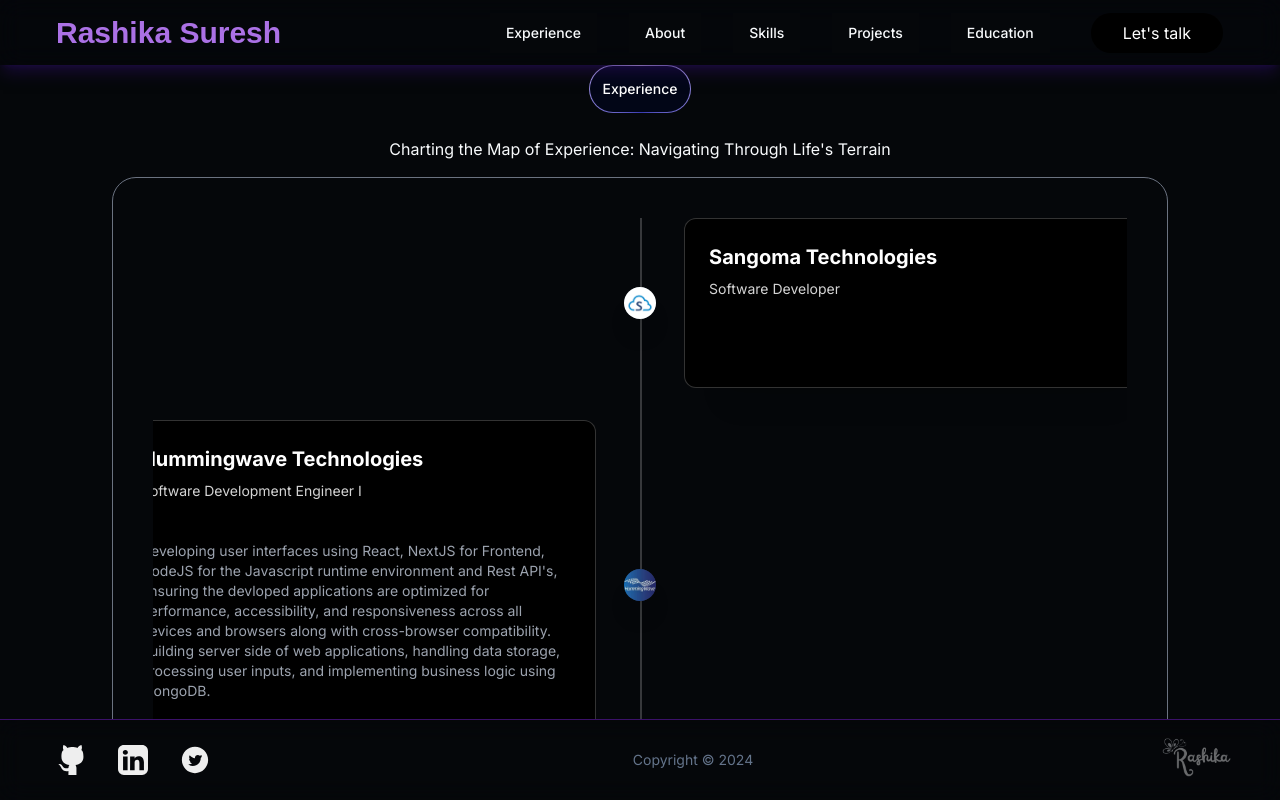
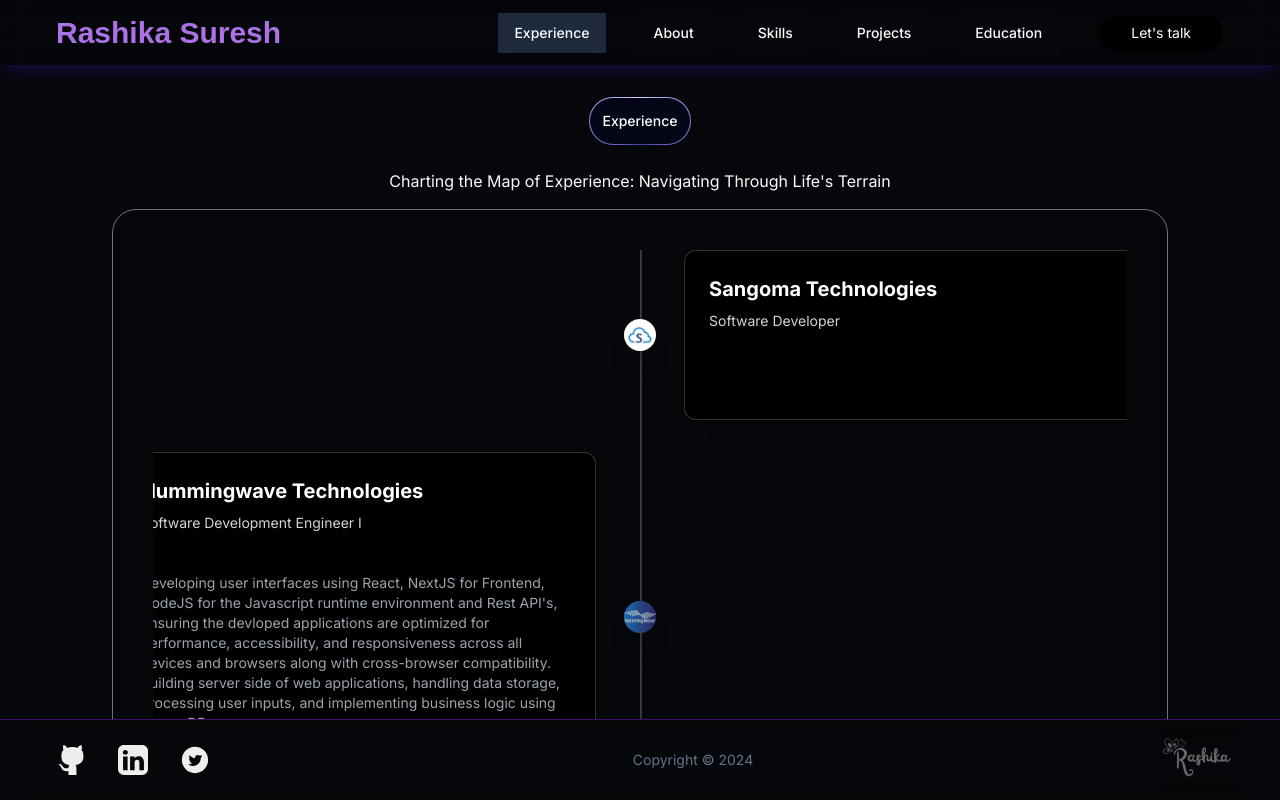
Before and after one commit to Rashika258/portfolio, a Next.js app: page /experience in a window 1280 px wide. Built offline with nearby package versions, Linux system fonts and the light colour scheme; a web font is replaced by a local one.

Commit message:
Refresh issue in nav

```diff
--- a/app/experience/page.tsx
+++ b/app/experience/page.tsx
@@ -7,8 +7,8 @@
 
 export default function Experience() {
   return (
-    <div className="relative mb-[80px] mt-[65px] flex h-[calc(100vh-145px)] w-full   flex-col items-center   justify-center overflow-y-auto px-8">
-      <div className="flex h-full w-full flex-col">
+    <div className="relative mb-[80px] mt-[65px] flex h-[calc(100vh-145px)] w-full   flex-col items-center   justify-center overflow-y-auto p-8">
+      <div className="flex h-full w-full flex-col ">
         <HeaderText text="Experience" className="pt-0 md:justify-center" />
         <SubHeaderText
           text={`Charting the Map of Experience: Navigating Through Life's Terrain`}
--- a/components/ui/navbar.tsx
+++ b/components/ui/navbar.tsx
@@ -1,22 +1,41 @@
 "use client";
 
 import Link from "next/link";
-import React, { useState } from "react";
+import React, { useEffect, useState } from "react";
 import { navItems } from "../data";
+import { usePathname } from "next/navigation";
 
 const Navbar = () => {
   const [selectedNav, setSelectedNav] = useState("Home");
+  const pathName = usePathname();
+
+  useEffect(()=>{
+    if(pathName === '/') {
+      setSelectedNav("Home")
+    } else if(pathName === '/contact') {
+      setSelectedNav("Contact")
+    } else {
+      const filteredNav = navItems?.find((item => item?.navLink === pathName));
+      if(filteredNav) {
+        setSelectedNav(filteredNav?.navItem)
+      }
+    }
+
+  },[pathName])
+
+
 
   return (
-    <nav className="fixed top-0 z-50 flex h-[65px] max-h-[65px] w-full min-w-full max-w-full items-center justify-between bg-[#03001417] px-4 shadow-lg shadow-[#2A0E61]/50 backdrop-blur-md md:px-10 ">
+    <nav className="fixed top-0 z-50 flex h-[65px]  w-full min-w-full max-w-full items-center justify-between bg-[#03001417] px-4 shadow-lg shadow-[#2A0E61]/50 backdrop-blur-md md:px-10 ">
       <div
-        className=" mx-auto flex w-full min-w-full  max-w-full items-center justify-between p-4"
-        onClick={() => {
+        className=" mx-auto flex w-full min-w-full flex-wrap max-w-full items-center justify-between p-4"
+        onClick={(e) => {
+          e?.stopPropagation()
           setSelectedNav("Home");
         }}
       >
         <Link href="/">
-          <div className="logo__font whitespace-nowrap  text-3xl font-bold text-yellowcolor">
+          <div className="logo__font whitespace-nowrap text-2xl xl:text-3xl font-bold text-yellowcolor">
             Rashika Suresh
           </div>
         </Link>
@@ -26,14 +45,14 @@
           id="navbar-default"
         >
           <div className="flex">
-            <ul className="mr-10 mt-4 flex flex-col rounded-lg border border-gray-700  p-4  font-medium md:mt-0 md:flex-row md:space-x-8 md:border-0  md:p-0  rtl:space-x-reverse">
+            <ul className="mr-5 xl:mr-10 mt-4 flex flex-col rounded-lg border border-gray-700  p-4  font-medium md:mt-0 md:flex-row md:space-x-8 md:border-0  md:p-0  rtl:space-x-reverse">
               {navItems &&
                 navItems?.length > 0 &&
                 navItems?.map((navItem, idx) => {
                   return (
                     <li
                       key={idx}
-                      className={`group inline-flex h-10 w-max items-center justify-center rounded-md px-4 py-2 text-sm font-medium transition-colors ${
+                      className={`group inline-flex h-10 w-max items-center justify-center rounded-md px-4 py-2 md:text-sm text-base font-medium transition-colors ${
                         selectedNav === navItem?.navItem
                           ? "bg-accent text-accent-foreground"
                           : "text-default bg-background"
@@ -63,7 +82,7 @@
                 }`}
               />
               <div
-                className={`group relative whitespace-nowrap rounded-full bg-black px-8 py-2 text-white transition duration-200 hover:bg-transparent ${
+                className={`group relative whitespace-nowrap rounded-full md:text-sm text-base  bg-black px-8 py-2 text-white transition duration-200 hover:bg-transparent ${
                   selectedNav === "Contact"
                     ? "bg-gradient-to-r from-indigo-500 to-purple-500"
                     : ""
```
